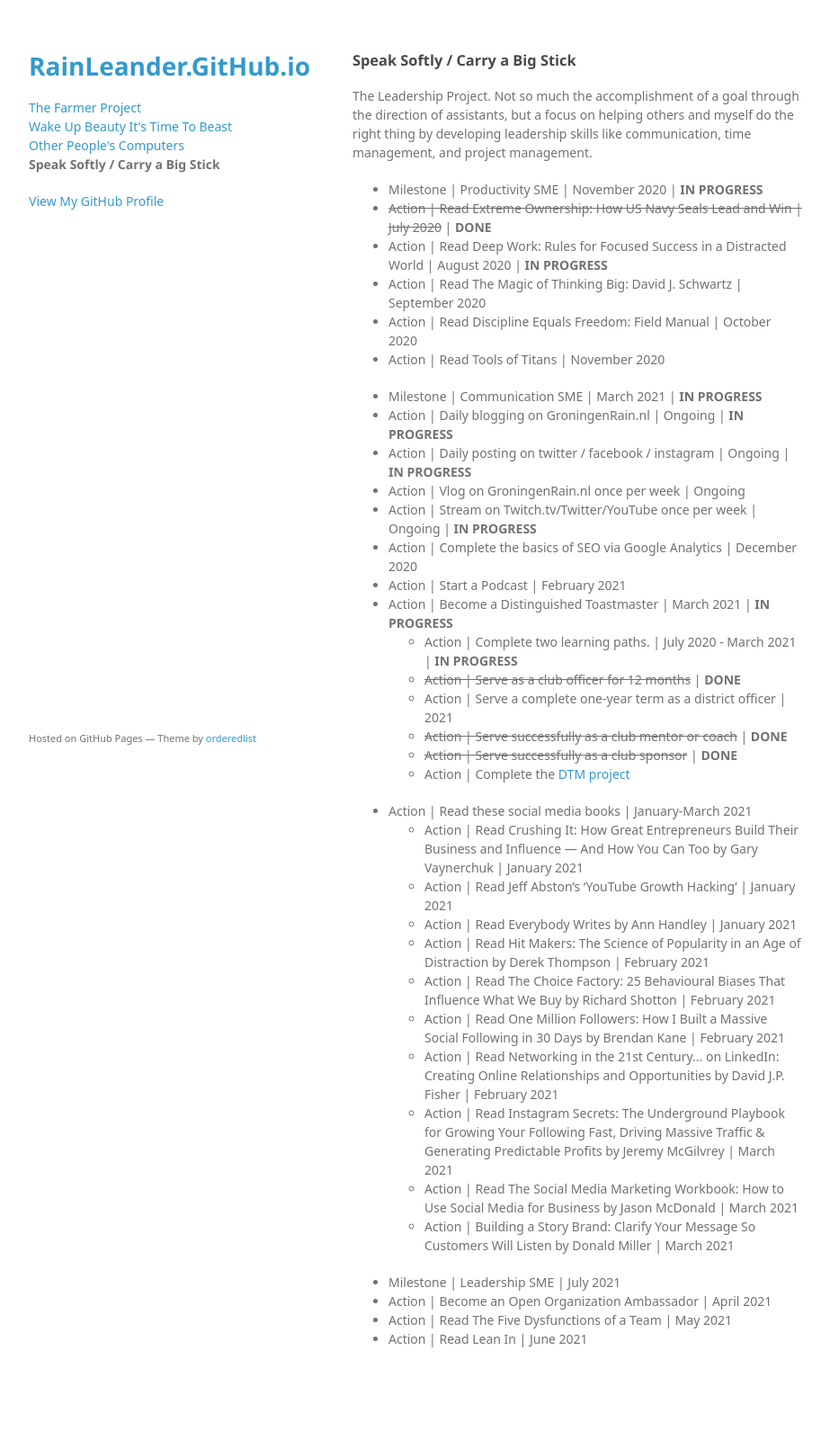
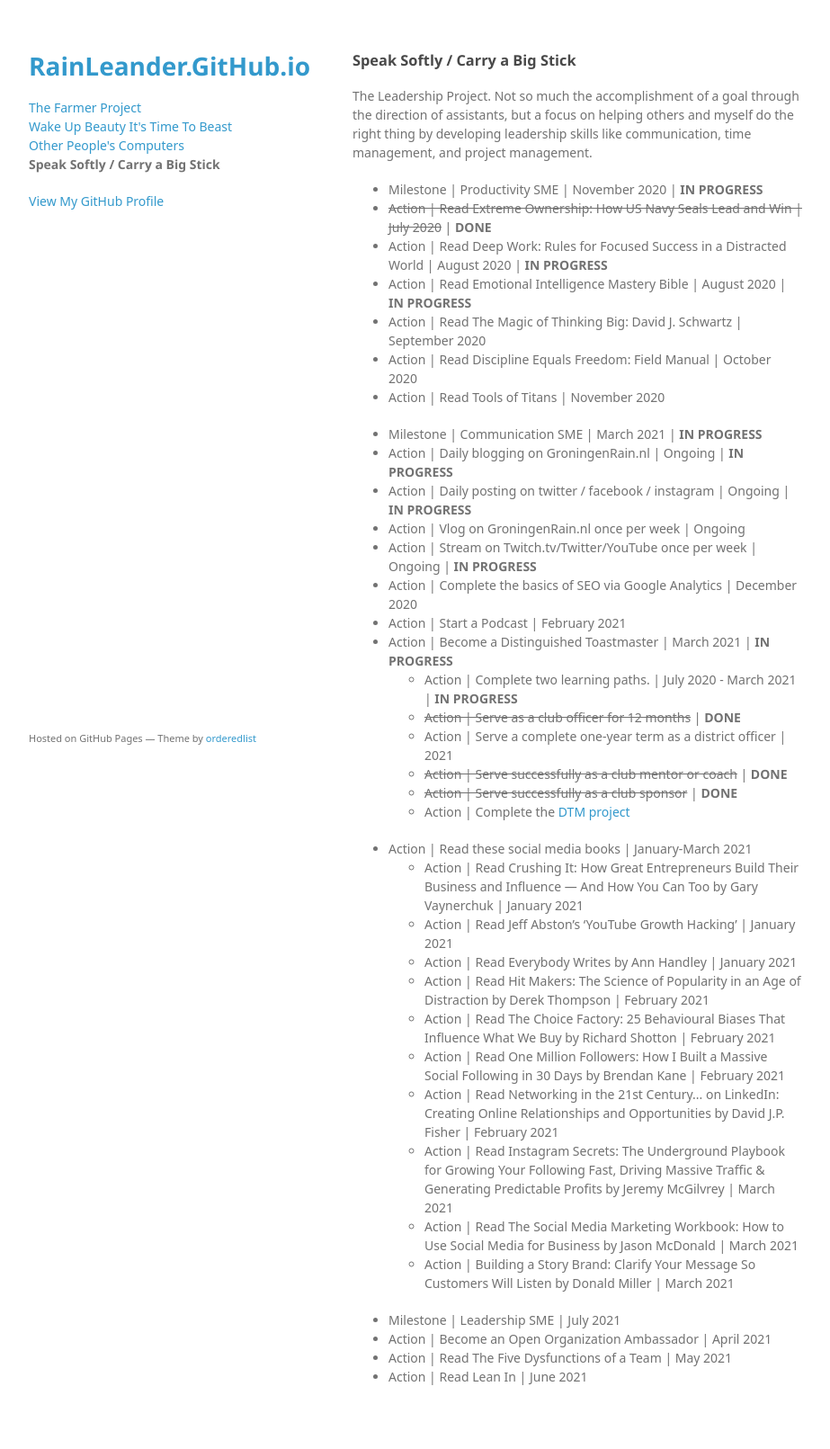
Before and after one commit to rainleander/rainleander.github.io, a Jekyll site: the page speak-softly.html, which Jekyll copies as it is, in a window 1280 px wide. Shown: the whole page at 90% size, without its empty margins (178-1101 px from the left). Built offline with Jekyll 4.4.1, drawn with Linux system fonts in a browser that asks for light colours; some web fonts are replaced; before the commit the page ends 1569 px from its top, so only the background shows below that.

Commit message:
Update speak-softly.html

```diff
--- a/speak-softly.html
+++ b/speak-softly.html
@@ -32,6 +32,7 @@
         <p><ul><li>Milestone | Productivity SME | November 2020 | <b>IN PROGRESS</b></li>
         <li><del>Action | Read Extreme Ownership: How US Navy Seals Lead and Win | July 2020</del> | <b>DONE</b></li>
         <li>Action | Read Deep Work: Rules for Focused Success in a Distracted World | August 2020 | <b>IN PROGRESS</b></li>
+        <li>Action | Read Emotional Intelligence Mastery Bible | August 2020 | <b>IN PROGRESS</b></li>
         <li>Action | Read The Magic of Thinking Big: David J. Schwartz | September 2020</li>
         <li>Action | Read Discipline Equals Freedom: Field Manual | October 2020</li>
         <li>Action | Read Tools of Titans | November 2020</li></ul>
```
